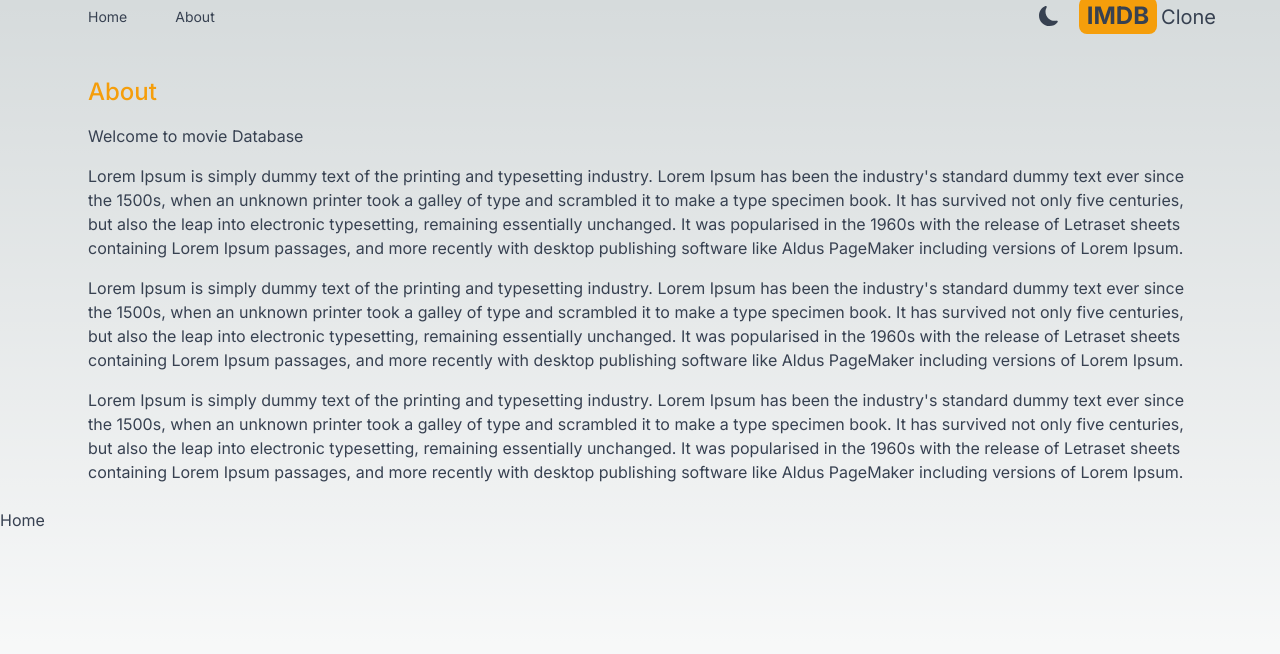
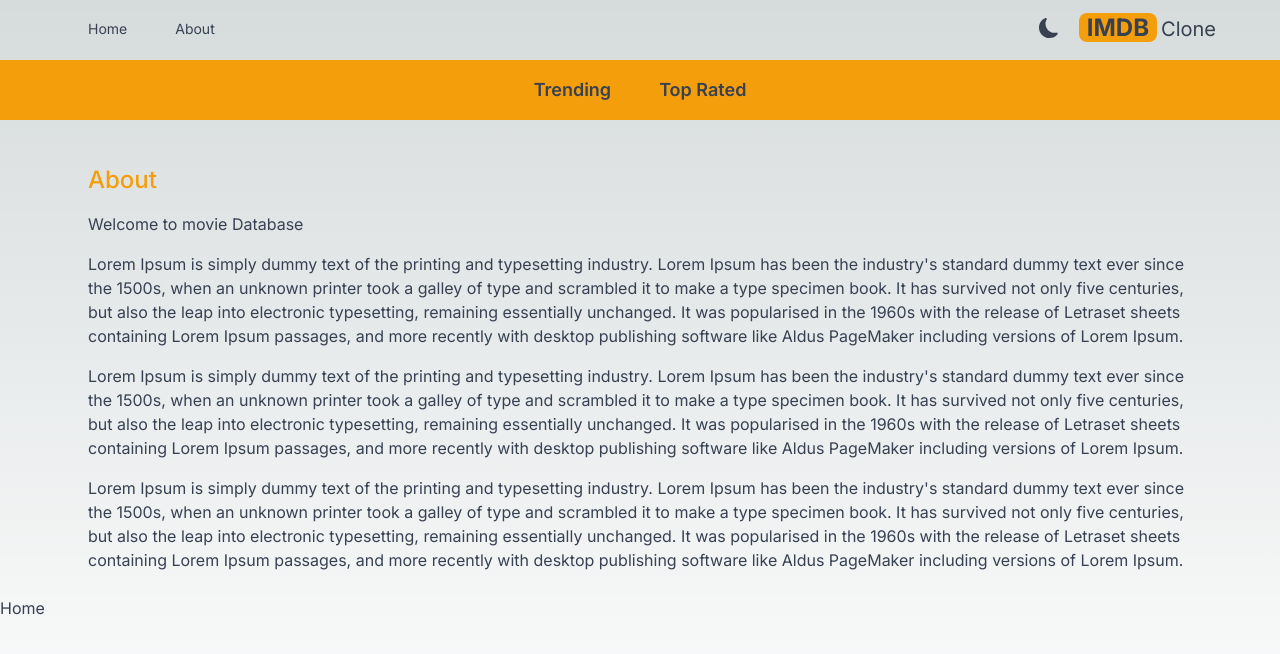
Before and after one commit to sammygojs/imdb, a Next.js app: page / in a window 1280 px wide. Shown: the top 654 px of the page. Built offline with nearby package versions, Linux system fonts and the light colour scheme.

Commit message:
created navbar component

```diff
--- a/src/app/components/Header.jsx
+++ b/src/app/components/Header.jsx
@@ -7,7 +7,7 @@
 
 export default function Header() {
   return (
-    <div className='flex justify-between mx-2 max-w-6xl sm:mx-auto items-center'>
+    <div className='flex justify-between mx-2 pt-3 max-w-6xl sm:mx-auto items-center'>
         <div className='flex'>
             <MenuItem title="Home" address="/" Icon={AiFillHome}/>
             <MenuItem title="About" address="/about" Icon={BsFillInfoCircleFill}/>
@@ -16,7 +16,7 @@
         <DarkModeSwitch/>
             <Link href="/">
                 <h2 className='text-2xl'>
-                    <span className='font-bold bg-amber-500 py-1 px-2 rounded-lg mr-1'>IMDB</span>
+                    <span className='font-bold bg-amber-500 px-2 rounded-lg mr-1'>IMDB</span>
                     <span className='text-xl hidden sm:inline'>Clone</span></h2>
             </Link>
         </div>
--- /dev/null
+++ b/src/app/components/Navbar.jsx
@@ -0,0 +1,11 @@
+import React from 'react'
+import NavbarItem from './NavbarItem'
+
+export default function Navbar() {
+  return (
+    <div className='flex justify-center dark:bg-gray-600 bg-amber-500 lg:text-lg p-4 my-4'>
+      <NavbarItem title="Trending" param="fetchTrending"/>
+      <NavbarItem title="Top Rated" param="fetchTopRated"/>
+    </div>
+  )
+}
--- /dev/null
+++ b/src/app/components/NavbarItem.jsx
@@ -0,0 +1,18 @@
+"use client"
+import Link from 'next/link'
+import { useSearchParams } from 'next/navigation'
+import React from 'react'
+
+export default function NavbarItem({title, param}) {
+    const searchParams = useSearchParams()
+    const genre = searchParams.get('genre')
+  return (
+    <div>
+        {/* <h1>{title}</h1> */}
+        <Link className={`m-4 hover:text-amber-600 font-semibold p-2
+         ${
+            genre && genre === param && " underline underline-offset-8  decoration-4 decoration-amber-500 rounded-lg"
+        }`} href={`/?genre=${param}`}>{title}</Link>
+    </div>
+  )
+}
--- a/src/app/layout.js
+++ b/src/app/layout.js
@@ -4,6 +4,7 @@
 import Header from "./components/Header";
 import Providers from "./Providers";
 import About from "./about/About";
+import Navbar from "./components/Navbar";
 
 const inter = Inter({ subsets: ["latin"] });
 
@@ -19,7 +20,7 @@
         <Providers>
         {/* <Headers/> */}
         <Header/>
-
+        <Navbar/>
         <About />
         {/* <Navbar/> */}
 
```
